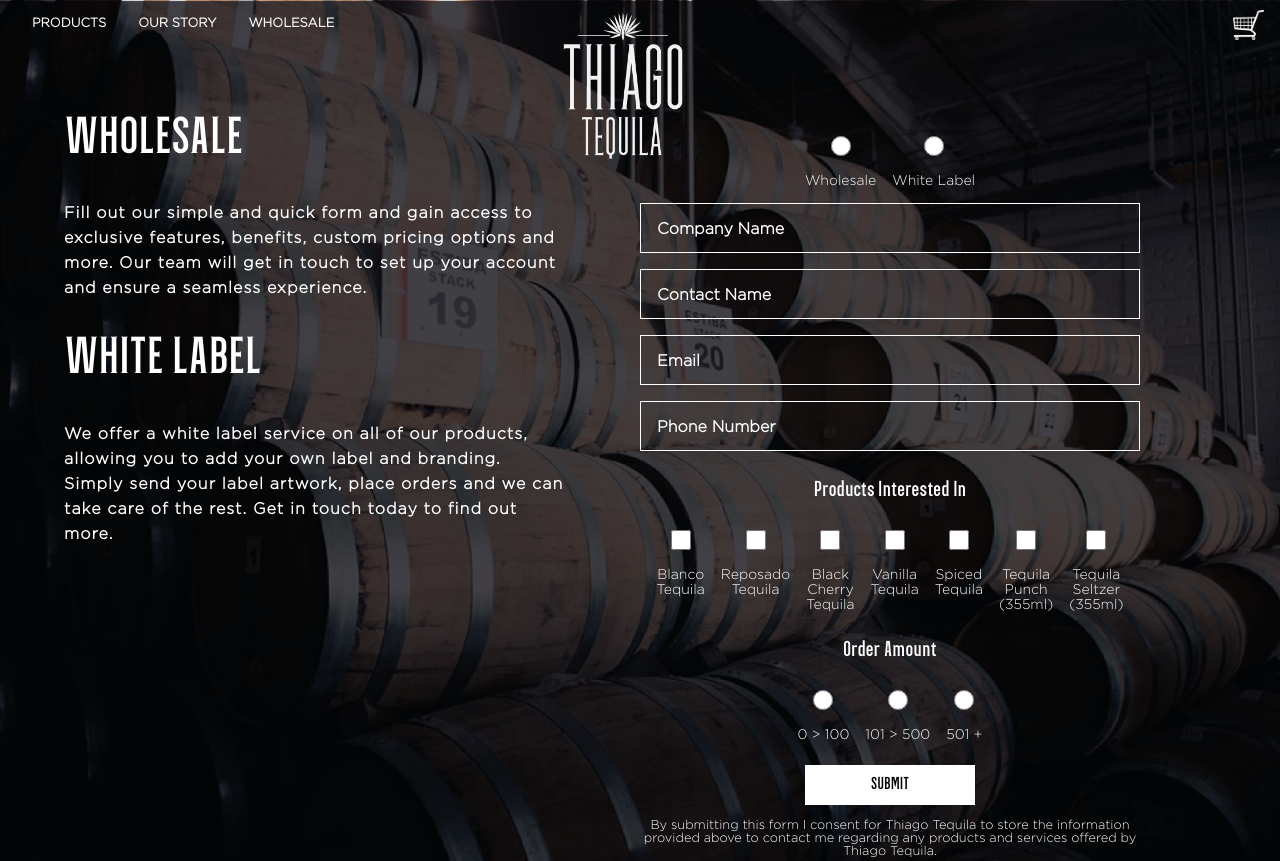
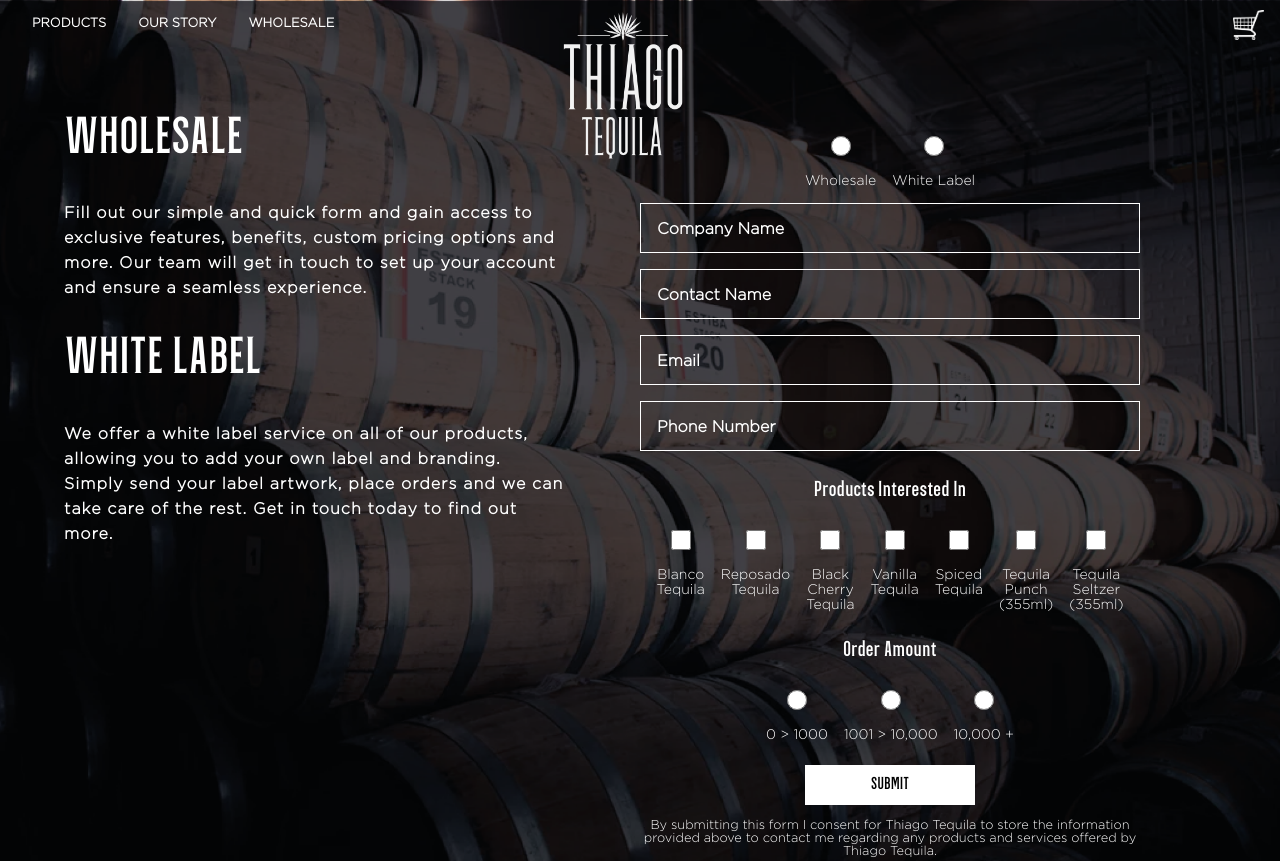
Before and after one commit to douglasfrancis/ThiagoTequila, a React (Create React App) app: page /wholesale in a window 1280 px wide. Shown: the top 861 px of the page. Built offline with nearby package versions, Linux system fonts and the light colour scheme; no server answers.

Commit message:
Qty updates

```diff
--- a/src/components/Wholesale.js
+++ b/src/components/Wholesale.js
@@ -109,18 +109,18 @@ export default function Wholesale() {
 
           <div id='product-checkboxes'>
             <div className='checkbox-container'>
-              <input className='checkbox' type="radio" id="0-100" name="qty" value="0-100" />
-              <label htmlFor="0-100">0 &gt; 100</label>
+              <input className='checkbox' type="radio" id="0-1000" name="qty" value="0-1000" />
+              <label htmlFor="0-1000">0 &gt; 1000</label>
             </div>
 
             <div className='checkbox-container'>
-              <input className='checkbox' type="radio" id="101-500" name="qty" value="101-500" />
-              <label htmlFor="101-500">101 &gt; 500</label>
+              <input className='checkbox' type="radio" id="1001-10000" name="qty" value="1001-10000" />
+              <label htmlFor="1001-10000">1001 &gt; 10,000</label>
             </div>
 
             <div className='checkbox-container'>
-              <input className='checkbox' type="radio" id="501+" name="qty" value="501+" />
-              <label htmlFor="501+">501 +</label>
+              <input className='checkbox' type="radio" id="10,000 +" name="qty" value="10,000 +" />
+              <label htmlFor="10,000 +">10,000 +</label>
             </div>
           </div>
 
```
